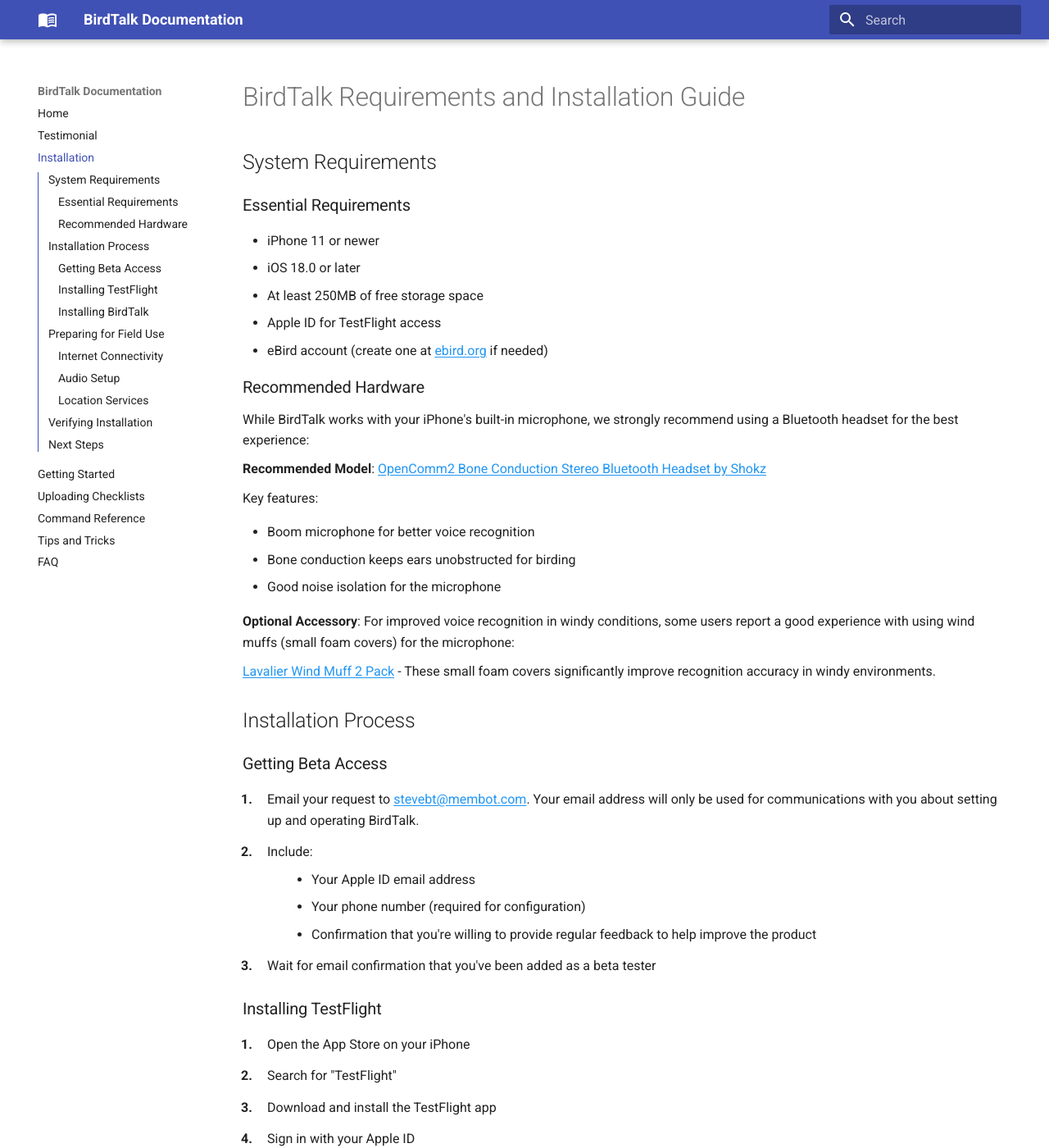
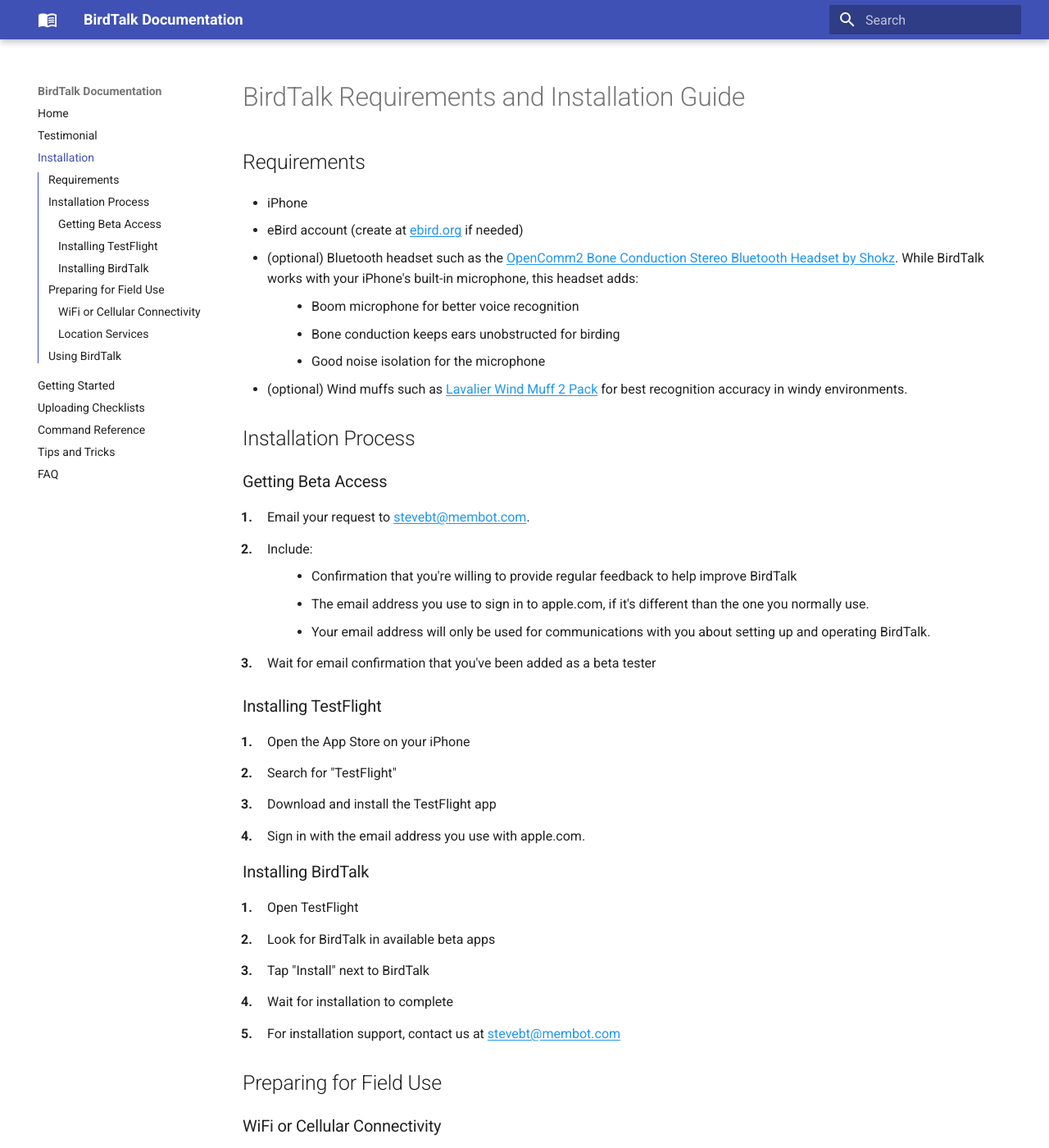
Before and after one commit to johncallender/birdtalk-docs, an MkDocs documentation site: the page built from docs/installation/requirements-and-setup.md, in a window 1280 px wide and 1400 px high. Shown: the whole window at 82% size. Built offline with MkDocs 1.6.1 and Material for MkDocs 9.7.7, drawn with Linux system fonts in a browser that asks for light colours; some of the changed text lies outside the part shown.

Commit message:
touchups to Getting Started and Installation

```diff
--- a/docs/installation/requirements-and-setup.md
+++ b/docs/installation/requirements-and-setup.md
@@ -1,45 +1,28 @@
 # BirdTalk Requirements and Installation Guide
 
-## System Requirements
+## Requirements
 
-### Essential Requirements
-
-- iPhone 11 or newer
-- iOS 18.0 or later
-- At least 250MB of free storage space
-- Apple ID for TestFlight access
-- eBird account (create one at
+- iPhone
+- eBird account (create at
 <a href="https://eBird.org" target="eBird">ebird.org</a>
 if needed)
-
-### Recommended Hardware
-
-While BirdTalk works with your iPhone's built-in microphone, we strongly recommend using a Bluetooth headset for the best experience:
-
-**Recommended Model**:
-<a href="https://www.amazon.com/SHOKZ-OpenComm2-Conduction-Headphones-Bluetooth/dp/B0C88R9FHG" target="bonecondamazon">OpenComm2 Bone Conduction Stereo Bluetooth Headset by Shokz</a>
-
-Key features:
-
-* Boom microphone for better voice recognition
-* Bone conduction keeps ears unobstructed for birding
-* Good noise isolation for the microphone
-
-**Optional Accessory**: For improved voice recognition in windy conditions, some users report a good experience with using wind muffs (small foam covers) for the microphone:
-
-<a href="https://www.amazon.com/dp/B08DJ38QZG" target="windmuffamazon">Lavalier Wind Muff 2 Pack</a>
-- These small foam covers significantly improve recognition accuracy in windy environments.
+- (optional) Bluetooth headset such as the
+<a href="https://www.amazon.com/SHOKZ-OpenComm2-Conduction-Headphones-Bluetooth/dp/B0C88R9FHG" target="bonecondamazon">OpenComm2 Bone Conduction Stereo Bluetooth Headset by Shokz</a>.  While BirdTalk works with your iPhone's built-in microphone, this headset adds:
+    * Boom microphone for better voice recognition
+    * Bone conduction keeps ears unobstructed for birding
+    * Good noise isolation for the microphone
+- (optional) Wind muffs such as <a href="https://www.amazon.com/dp/B08DJ38QZG" target="windmuffamazon">Lavalier Wind Muff 2 Pack</a> for best recognition accuracy in windy environments.
 
 ## Installation Process
 
 ### Getting Beta Access
 
-1. Email your request to [stevebt@membot.com](mailto:stevebt@membot.com?subject=BirdTalk%20beta%20access).  Your email address will only be used for communications with you about setting up and operating BirdTalk.
+1. Email your request to [stevebt@membot.com](mailto:stevebt@membot.com?subject=BirdTalk%20beta%20access).
 2. Include:
 
-    - Your Apple ID email address
-    - Your phone number (required for configuration)
-    - Confirmation that you're willing to provide regular feedback to help improve the product
+    - Confirmation that you're willing to provide regular feedback to help improve BirdTalk
+    - The email address you use to sign in to apple.com, if it's different than the one you normally use.
+    - Your email address will only be used for communications with you about setting up and operating BirdTalk.
 
 3. Wait for email confirmation that you've been added as a beta tester
 
@@ -48,7 +31,7 @@
 1. Open the App Store on your iPhone
 2. Search for "TestFlight"
 3. Download and install the TestFlight app
-4. Sign in with your Apple ID
+4. Sign in with the email address you use with apple.com.
 
 ### Installing BirdTalk
 
@@ -56,24 +39,15 @@
 2. Look for BirdTalk in available beta apps
 3. Tap "Install" next to BirdTalk
 4. Wait for installation to complete
+5. For installation support, contact us at [stevebt@membot.com](mailto:stevebt@membot.com?subject=BirdTalk%20installation)
 
 ## Preparing for Field Use
 
-### Internet Connectivity
+### WiFi or Cellular Connectivity
 
 - Required for initial setup and installation
 - Works offline in the field after initial setup
-- Need cellular connectivity to upload checklists to eBird
-
-### Audio Setup
-
-1. If using a Bluetooth headset:
-
-    - Turn on your headset before starting BirdTalk
-    - BirdTalk will automatically use the headset for audio
-
-2. Test voice recognition in both quiet and noisy environments
-3. For detailed audio troubleshooting, see [Tips and Tricks](../tips-and-tricks.md#audio-equipment-tips)
+- Need connectivity when you upload completed checklists to eBird
 
 ### Location Services
 
@@ -82,21 +56,6 @@
 - Used for location recording with observations
 - Helps with checklist organization
 
-## Verifying Installation
-
-1. Basic Tests:
-
-    - Say `Time` to verify voice recognition
-    - Tap the ? button at upper left of screen for available commands.
-
-2. First Checklist Test:
-
-    - Go outdoors with GPS visibility
-    - Say `Start checklist`
-    - Say `sparrow` to add a bird to the checklist.
-
-For installation support, contact us at [stevebt@membot.com](mailto:stevebt@membot.com?subject=BirdTalk%20installation)
-
-## Next Steps
+## Using BirdTalk
 
 **Next**: Go to the [Getting Started Guide](../getting-started.md) for a quick run through the most common commands.
```
Also changed, not shown: docs/commands/reference.md (+16 -0 lines), docs/getting-started.md (+26 -74 lines).
